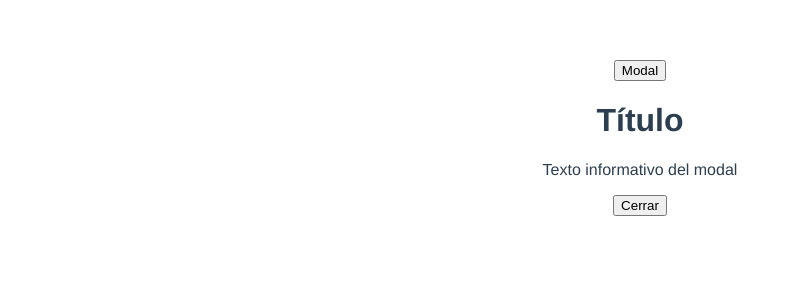
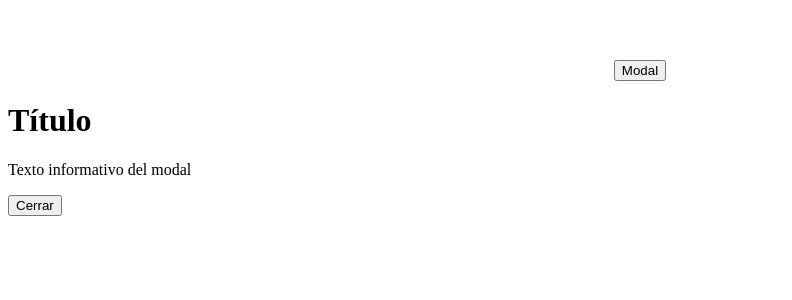
Before and after one commit to vimaik/curso_de_vuejs_componentes_y_composition_api_platzi, a Vue app: page / in a window 1280 px wide. Both pictures are taken after a click on the button "Modal". Shown: the top 300 px of the page, without its empty margins (0-792 px from the left). Built offline with nearby package versions, Linux system fonts and the light colour scheme.

Commit message:
07. Teleports (Ejemplo con teleport. Envia Modal al body)

```diff
--- a/src/components/Modal.vue
+++ b/src/components/Modal.vue
@@ -1,11 +1,13 @@
 <template>
   <div>
     <button @click="toggle">Modal</button>
-    <div v-show="show" class="modal">
-      <h1>Título</h1>
-      <p>Texto informativo del modal</p>
-      <button @click="toggle">Cerrar</button>
-    </div>
+    <teleport to="body">
+      <div v-show="show" class="modal">
+        <h1>Título</h1>
+        <p>Texto informativo del modal</p>
+        <button @click="toggle">Cerrar</button>
+      </div>
+    </teleport>
   </div>
 </template>
 <script>
```
